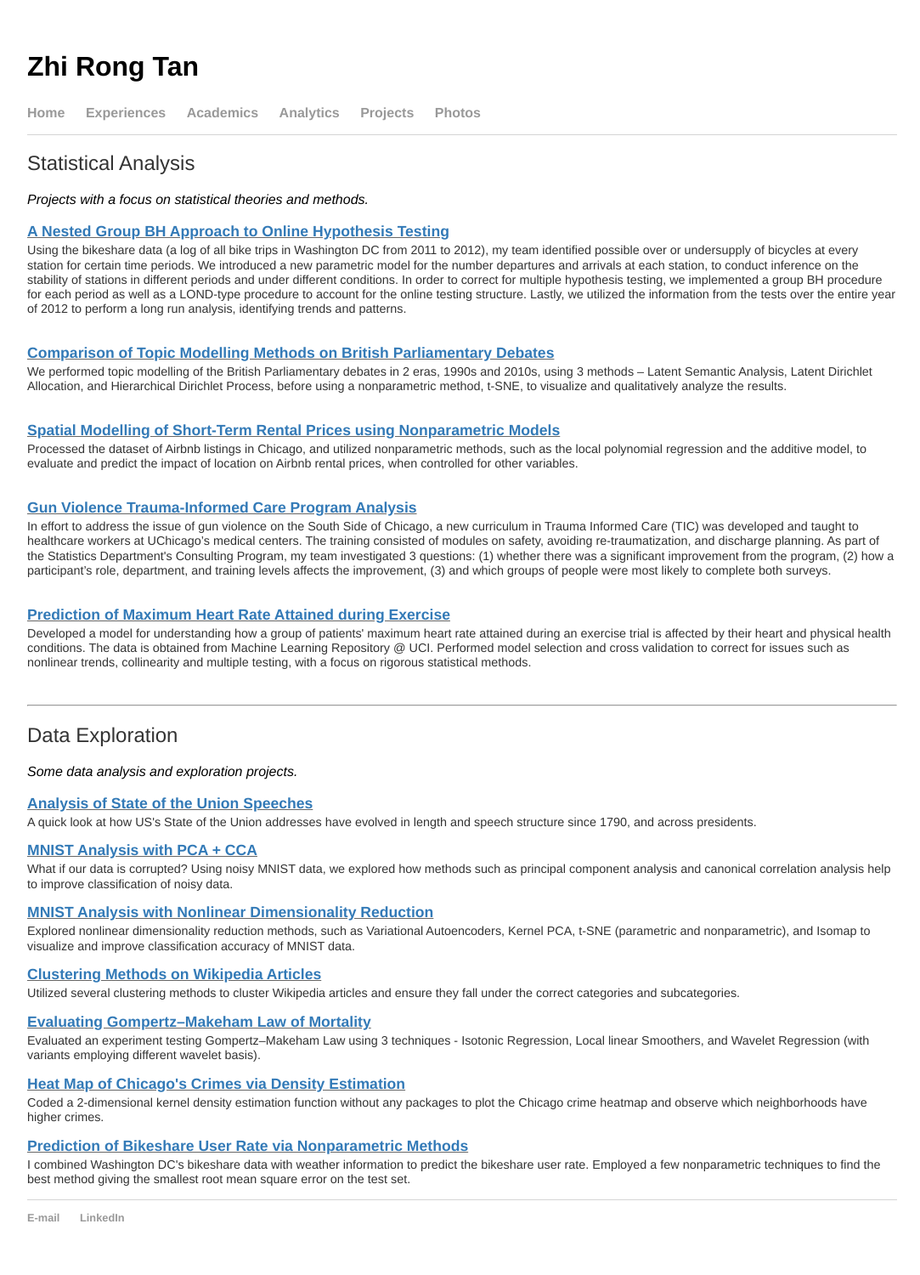
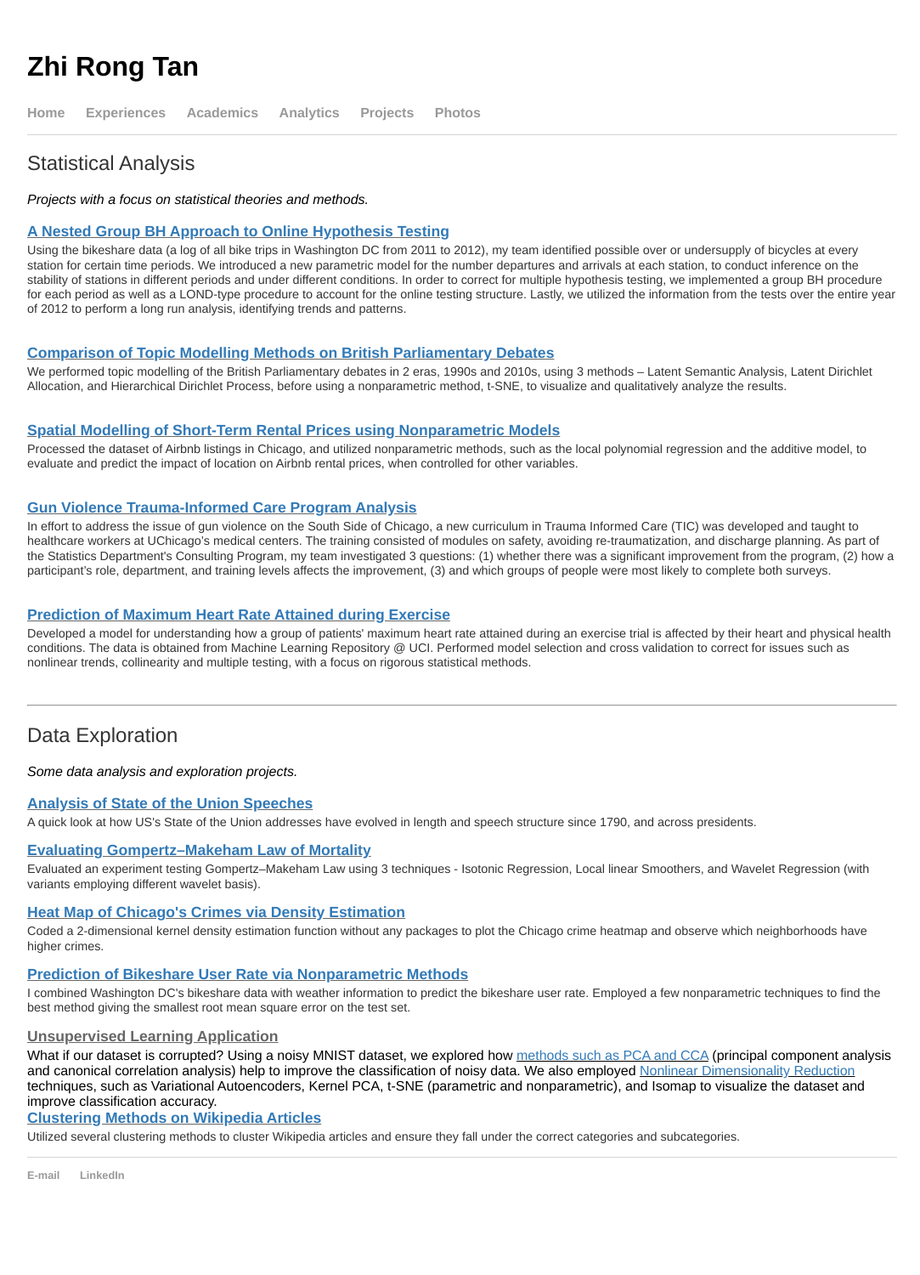
Before and after one commit to tanzhirong/tanzhirong.github.io, a Jekyll site: the page built from analytics/index.html, in a window 1280 px wide. Shown: the whole page at 85% size, without its empty margins (96-1179 px from the left). Built offline with Jekyll 4.4.1, drawn with Linux system fonts in a browser that asks for light colours; after the commit the page ends 1450 px from its top, so only the background shows below that.

Commit message:
Update index.html

```diff
--- a/analytics/index.html
+++ b/analytics/index.html
@@ -34,15 +34,6 @@
 <div class="project_title"><b><u><a target="_blank" href="sotu.html">Analysis of State of the Union Speeches</a></u></b></div>
 <p class="exp_description">A quick look at how US's State of the Union addresses have evolved in length and speech structure since 1790, and across presidents.</p>
 
-<div class="project_title"><b><u><a target="_blank" href="MNIST_1.html">MNIST Analysis with PCA + CCA</a></u></b></div>
-<p class="exp_description">What if our data is corrupted? Using noisy MNIST data, we explored how methods such as principal component analysis and canonical correlation analysis help to improve classification of noisy data.</p>
-
-<div class="project_title"><b><u><a target="_blank" href="MNIST_2.html">MNIST Analysis with Nonlinear Dimensionality Reduction</a></u></b></div>
-<p class="exp_description">Explored nonlinear dimensionality reduction methods, such as Variational Autoencoders, Kernel PCA, t-SNE (parametric and nonparametric), and Isomap to visualize and improve classification accuracy of MNIST data.</p>
-
-<div class="project_title"><b><u><a target="_blank" href="clustering.html">Clustering Methods on Wikipedia Articles</a></u></b></div>
-<p class="exp_description">Utilized several clustering methods to cluster Wikipedia articles and ensure they fall under the correct categories and subcategories.</p>
-
 <div class="project_title"><b><u><a target="_blank" href="wavelet.html">Evaluating Gompertz–Makeham Law of Mortality</a></u></b></div>
 <p class="exp_description">Evaluated an experiment testing Gompertz–Makeham Law using 3 techniques - Isotonic Regression, Local linear Smoothers, and Wavelet Regression (with variants employing different wavelet basis).</p>
 
@@ -51,3 +42,9 @@
 
 <div class="project_title"><b><u><a target="_blank" href="bikeshare.html">Prediction of Bikeshare User Rate via Nonparametric Methods</a></u></b></div>
 <p class="exp_description">I combined Washington DC's bikeshare data with weather information to predict the bikeshare user rate. Employed a few nonparametric techniques to find the best method giving the smallest root mean square error on the test set.</p>
+
+<div class="project_title"><b><u>Unsupervised Learning Application</u></b></div>
+What if our dataset is corrupted? Using a noisy MNIST dataset, we explored how <u><a target="_blank" href="MNIST_1.html">methods such as PCA and CCA</a></u> (principal component analysis and canonical correlation analysis) help to improve the classification of noisy data. We also employed  <u><a target="_blank" href="MNIST_2.html">Nonlinear Dimensionality Reduction</a></u> techniques, such as Variational Autoencoders, Kernel PCA, t-SNE (parametric and nonparametric), and Isomap to visualize the dataset and improve classification accuracy.
+
+<div class="project_title"><b><u><a target="_blank" href="clustering.html">Clustering Methods on Wikipedia Articles</a></u></b></div>
+<p class="exp_description">Utilized several clustering methods to cluster Wikipedia articles and ensure they fall under the correct categories and subcategories.</p>
```
